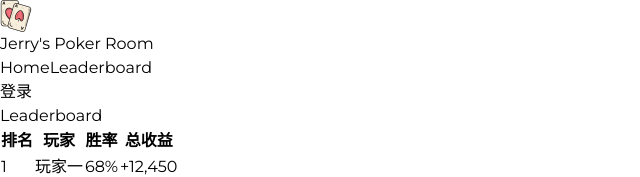
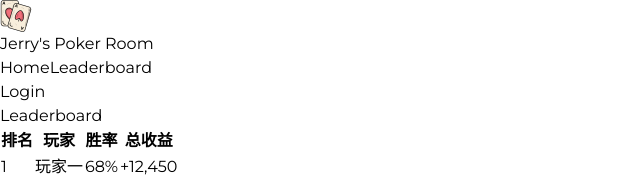
Before and after one commit to jiyulei/pokerclient, a Next.js app in the folder client/: page /leaderboard in a window 1280 px wide. Shown: the top 177 px of the page, without its empty margins (0-640 px from the left). Built offline with nearby package versions, Linux system fonts and the light colour scheme; no server answers.

Commit message:
Jerry | adjust css

```diff
--- a/client/src/app/leaderboard/page.tsx
+++ b/client/src/app/leaderboard/page.tsx
@@ -1,6 +1,6 @@
 export default function LeaderboardPage() {
   return (
-    <div className="flex flex-col items-center justify-center ">
+    <div className="flex flex-col items-center justify-center p-4">
       <h1 className="text-4xl font-bold text-white">Leaderboard</h1>
       <div>
       <table className="mt-8 w-full max-w-4xl bg-gray-800 rounded-lg overflow-hidden">
--- a/client/src/components/Navbar.tsx
+++ b/client/src/components/Navbar.tsx
@@ -33,20 +33,20 @@ export default function Navbar() {
               <div className="flex items-baseline space-x-4">
                 <Link
                   href="/"
-                  className="px-3 py-2 rounded-md text-sm hover:bg-gray-700"
+                  className="px-3 py-2 rounded-md text-lg hover:bg-gray-700"
                 >
                   Home
                 </Link>
                 <Link
                   href="/leaderboard"
-                  className="px-3 py-2 rounded-md text-sm hover:bg-gray-700"
+                  className="px-3 py-2 rounded-md text-lg hover:bg-gray-700"
                 >
                   Leaderboard
                 </Link>
                 {isLoggedIn && (
                   <Link
                     href="/mystats"
-                    className="px-3 py-2 rounded-md text-sm hover:bg-gray-700"
+                    className="px-3 py-2 rounded-md text-lg hover:bg-gray-700"
                   >
                     Mystats
                   </Link>
@@ -67,8 +67,8 @@ export default function Navbar() {
                 <span className="text-sm font-medium">{user.name}</span>
               </div>
             ) : (
-              <button className="px-4 py-2 text-sm font-medium text-white bg-gray-700 rounded-md hover:bg-gray-600 transition-colors">
-                登录
+              <button className="px-4 py-2 font-medium text-white bg-gray-700 rounded-md hover:bg-gray-600 transition-colors">
+                Login
               </button>
             )}
           </div>
```
